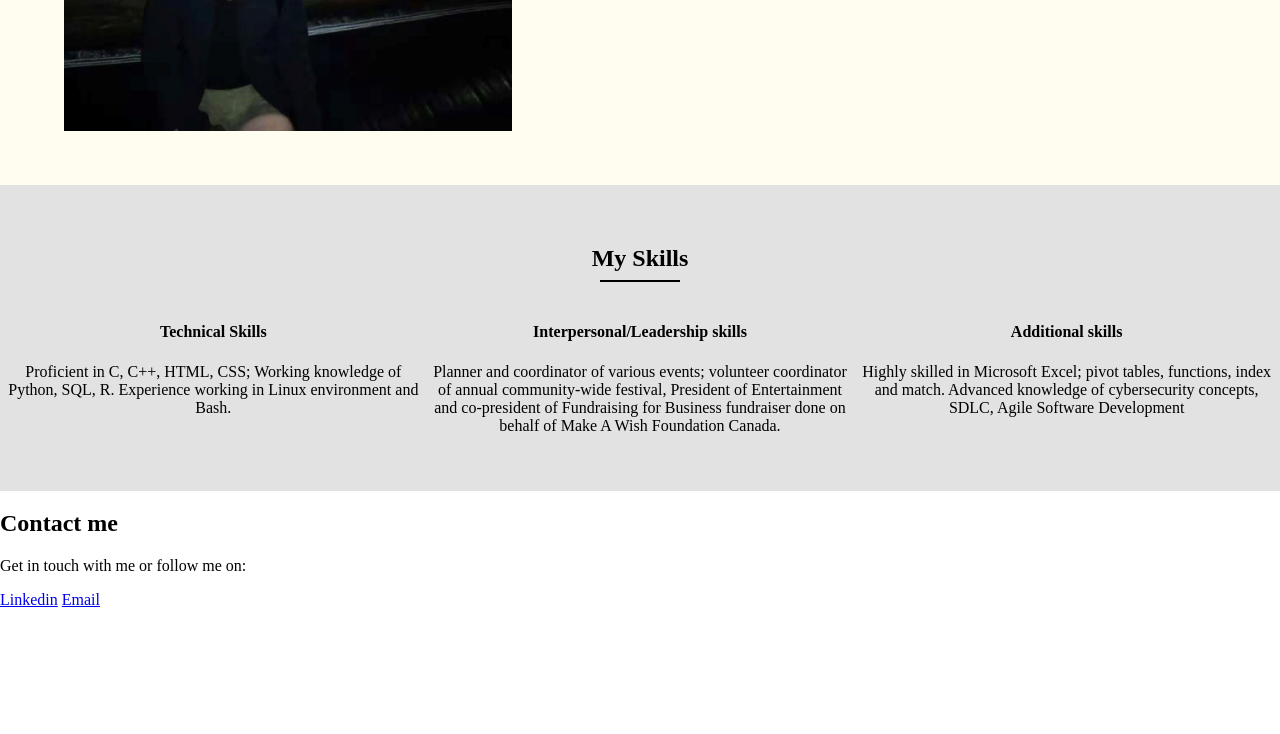
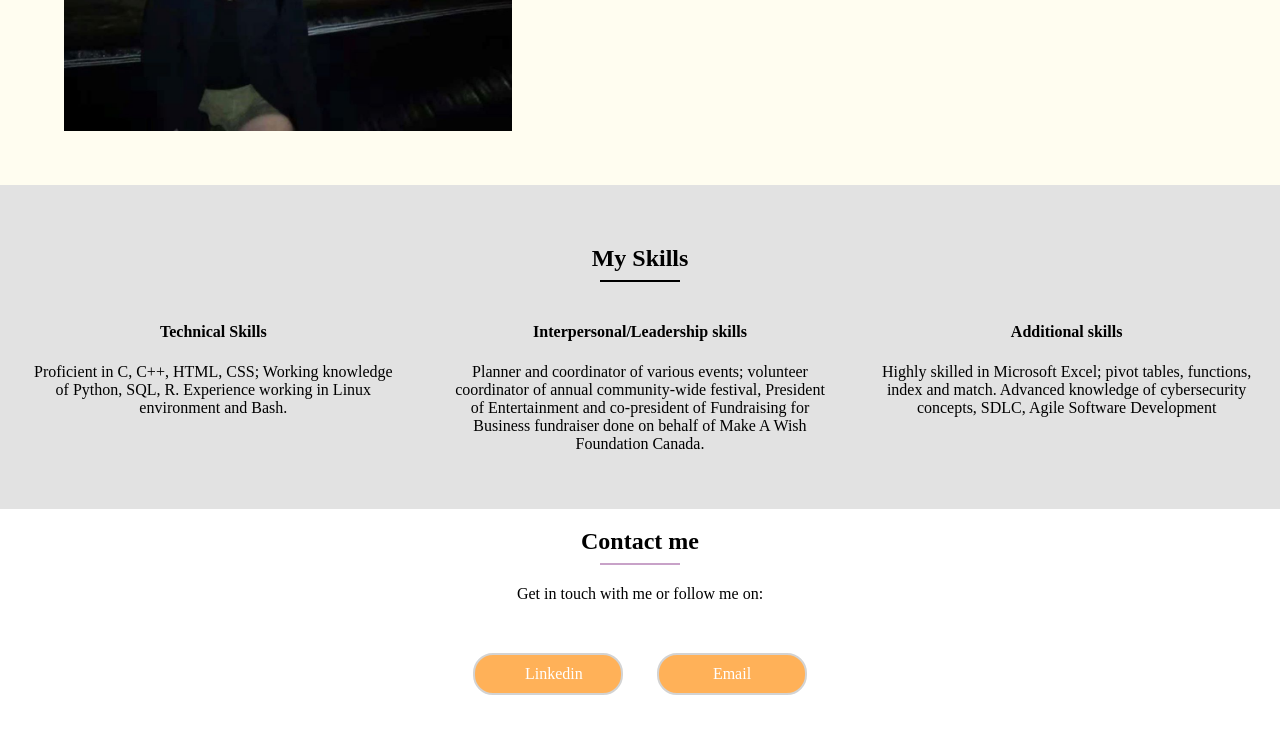
Before and after one commit to angiecodess/angiecodess.github.io, a plain HTML site: page Website project/index.html in a window 1280 px wide. Shown: the part 1073-1807 px from the top of the page. Before the commit the page ends 1682 px from the top, so only its background shows below. Drawn offline with Linux system fonts and the light colour scheme.

Commit message:
Update style.css

```diff
--- a/Website project/style.css
+++ b/Website project/style.css
@@ -195,4 +195,58 @@ header h1 {
 	width: 33.3333333333333%;
 	display: inline-block;
 	float: left;
+	padding-left :2%;
+	padding-right: 2%;
 }
+
+
+/*-----------------CONTACT------------------*/
+
+.contact {
+	text-align: center;
+}
+
+.contact h2 {
+	position: relative;
+	padding-bottom: 10px;
+}
+
+.contact h2:after {
+	content: '';
+	position: absolute;
+	width: 80px;
+	height: 2px;
+	margin-left: -40px;
+	left: 50%;
+	bottom: 0px;
+	background-color: #c8a2c8;
+}
+
+
+.contact p {
+	margin: 0;
+}
+
+.social {
+	padding-top: 35px;
+	padding-bottom: 50px;
+}
+
+.linkedin, .email {
+	display: inline-block;
+	width: 150px;
+	background-color: #ffb158;
+	padding: 10px 50px;
+	margin: 15px 15px;
+	text-decoration: none;
+	color: white;
+	border-radius: 20px;
+	display: inline-block;
+	transition: all 0.5s ease;
+	border: 2px solid lightgrey;
+}
+
+.linkedin:hover, .email:hover {
+	background-color: white;
+	color: black;
+}
```
